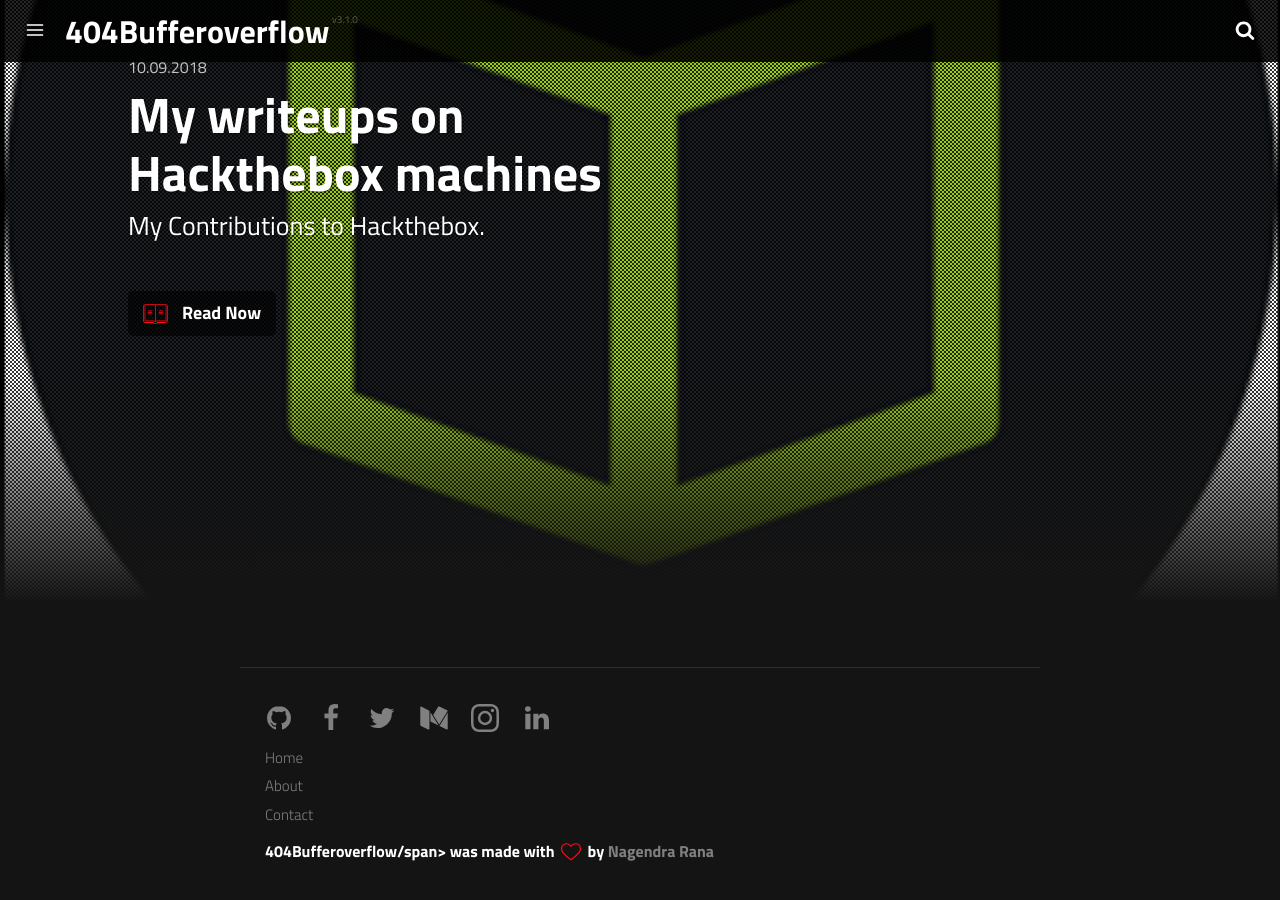
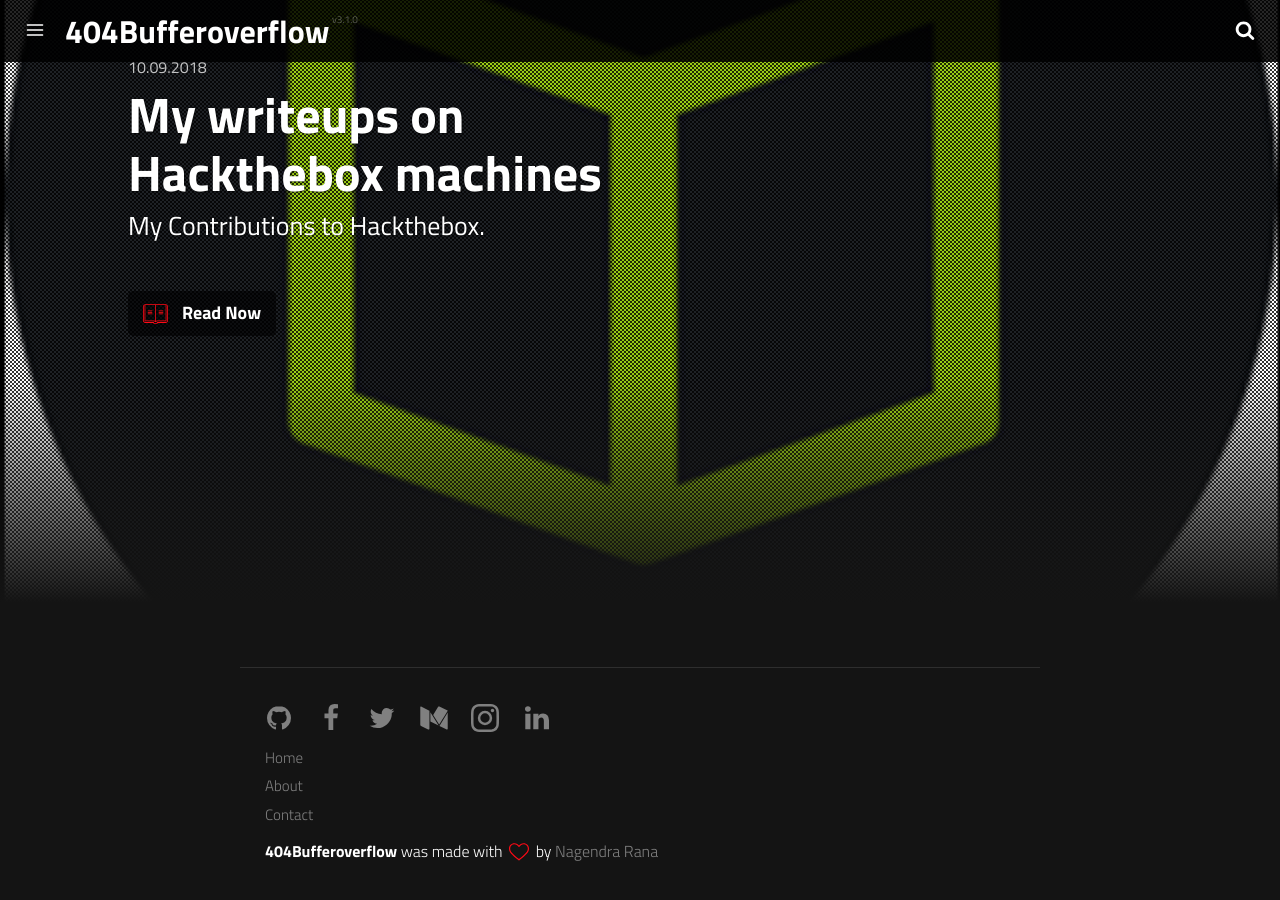
Before and after one commit to 404Bufferoverflow/404Bufferoverflow.github.io, a Jekyll site: the page built from index.html, in a window 1280 px wide and 900 px high, scrolled down 253 px. Built offline with Jekyll 4.4.1, drawn with Linux system fonts in a browser that asks for light colours; a script that is not in the unit is left out.

Commit message:
Update footer.html

```diff
--- a/_includes/footer.html
+++ b/_includes/footer.html
@@ -35,7 +35,7 @@
     {% include links.html %}
 
     <p>
-      <span>404Bufferoverflow/span> was made with <svg class="love"><use xlink:href="#icon-heart"></use></svg> by <a href="http://www.whatinfotech.com/about/" target="_blank" class="creator">Nagendra Rana</a>
+      <span>404Bufferoverflow </span> was made with <svg class="love"><use xlink:href="#icon-heart"></use></svg> by <a href="http://www.whatinfotech.com/about/" target="_blank" class="creator">Nagendra Rana</a>
     </p>
 </footer>
 
```
